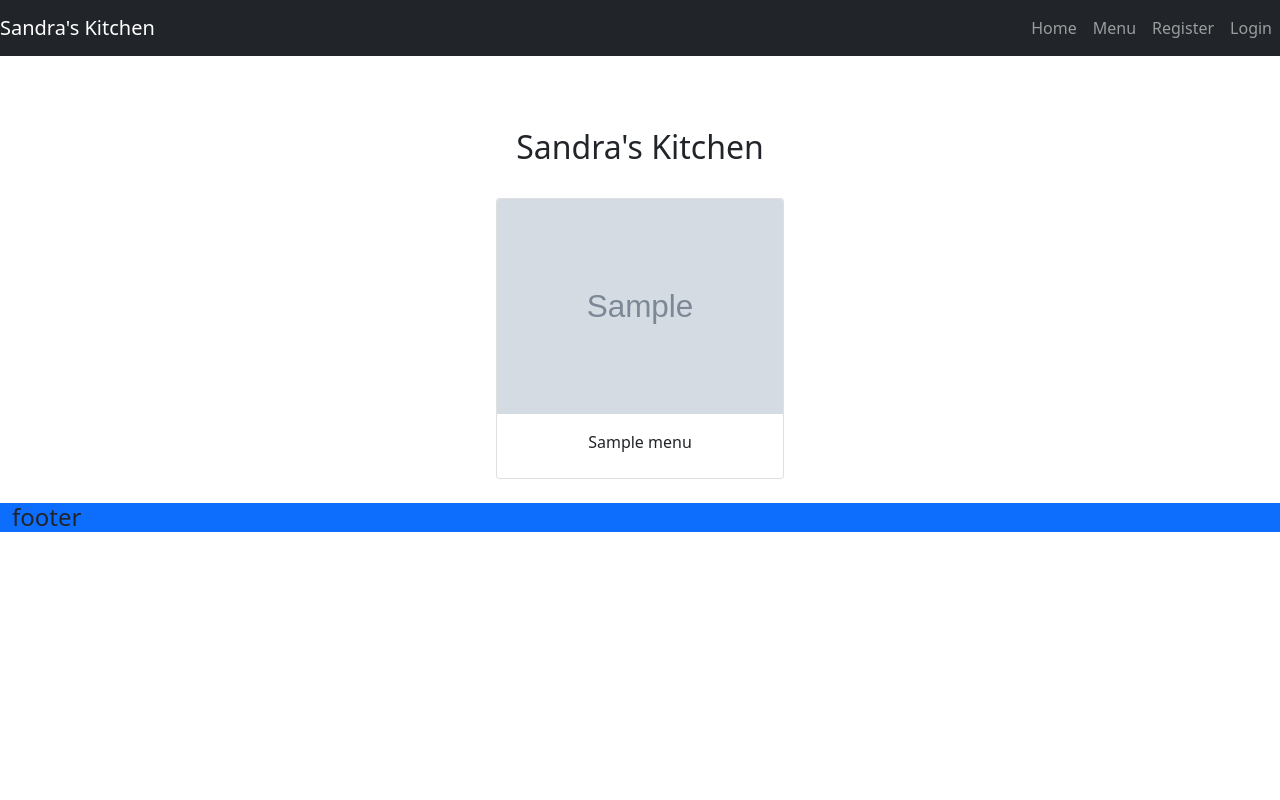
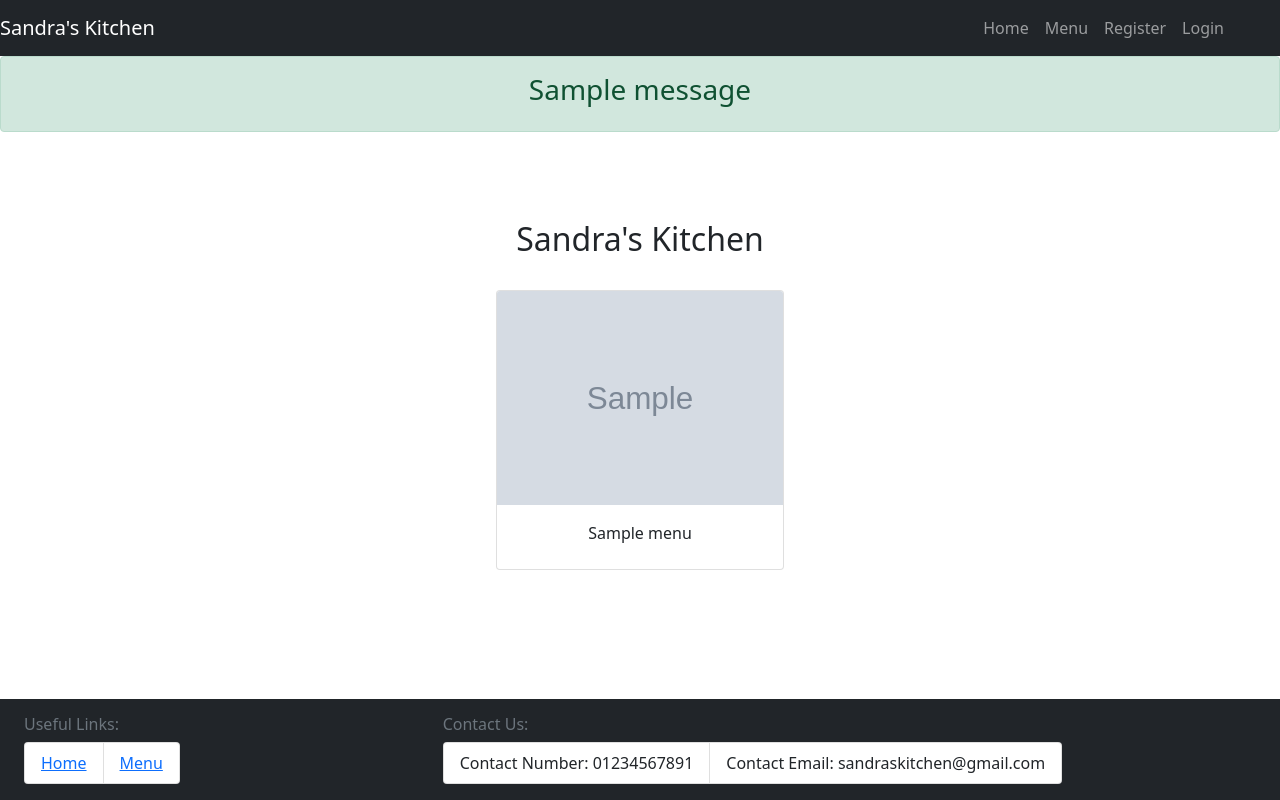
Before and after one commit to devisis/sandras-kitchen, a Django app: page / in a window 1280 px wide. Run offline with Django 3.2, Linux system fonts and the light colour scheme; tables that the repository leaves empty hold one stand-in row (values such as "Sample post"); grey boxes marked "Sample" are stand-in pictures; one stand-in notice (Sample message) is shown; some libraries are stand-ins or nearby versions.

Commit message:
Add message mixins and message code to base html

```diff
--- a/templates/base.html
+++ b/templates/base.html
@@ -44,12 +44,37 @@
       {% include 'includes/main-nav.html' %}
     </nav>
   </header>
+  {% if messages %}
+  <section id="alerts">
+      {% for msg in messages %}
+          <!-- all django message tags mirror bootstrap, except error/danger -->
+          <aside class="alert {% if msg.tags == 'error' %}alert-danger{% else %}alert-{{ msg.tags }}{% endif %} text-center" role="alert">
+              <h3>{{ msg }}</h3>
+          </aside>
+      {% endfor %}
+  </section>
+  {% endif %}
 
   {% block content %}
   {% endblock %}
 
-  <footer class="container-fluid bg-primary">
-    <h4>footer</h4>
+  <footer class=" container-fluid text-white bg-dark text-muted fixed-bottom px-4 width-100">
+    <div class="row py-3">
+      <div class="col-4">
+        <h6 class="uppercase">Useful Links:</h6>
+        <ul class="list-group list-group-horizontal">
+          <li class="list-group-item"><a href="{% url 'index' %}">Home</a></li>
+          <li class="list-group-item"><a href="{% url 'menu' %}">Menu</a></li>
+        </ul>
+      </div>
+      <div class="col">
+        <h6 class="uppercase">Contact Us:</h6>
+        <ul class="list-group list-group-horizontal">
+          <li class="list-group-item">Contact Number: 01234567891</li>
+          <li class="list-group-item">Contact Email: sandraskitchen@gmail.com</li>
+        </ul>
+      </div>
+    </div>
   </footer>
 </body>
 
--- a/templates/includes/main-nav.html
+++ b/templates/includes/main-nav.html
@@ -1,4 +1,4 @@
-<div class="collapse navbar-collapse d-lg-flex justify-content-end" id="navMenu">
+<div class="collapse navbar-collapse d-lg-flex justify-content-end px-5" id="navMenu">
     <ul class="navbar-nav">
       <li class="nav-item">
         <a class="nav-link" href="{% url 'index' %}">Home</a>
```
Also changed, not shown: mamas_kitchen/settings.py (+1 -13 lines), reservation/views.py (+6 -3 lines).
